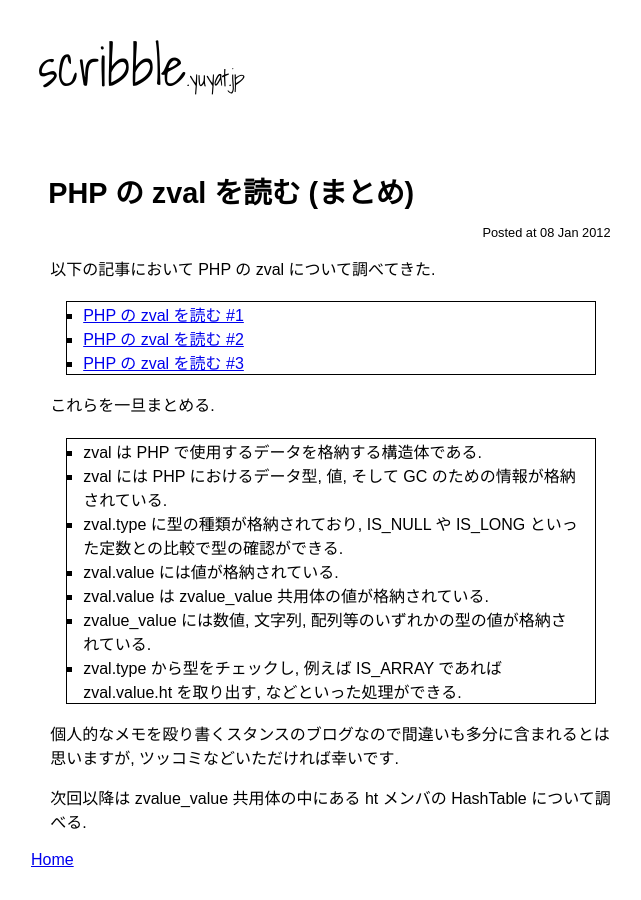
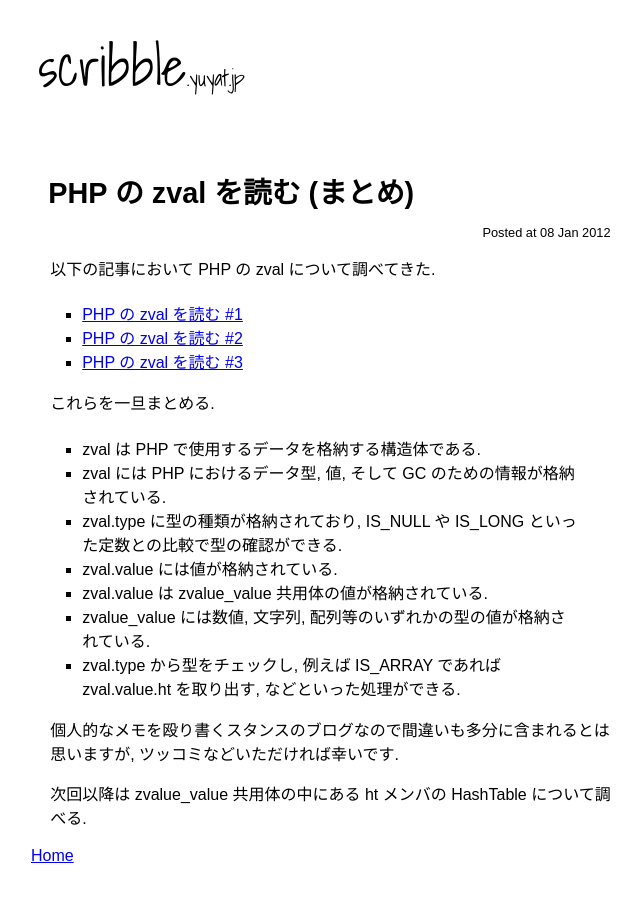
Before and after one commit to yuya-takeyama/scribble.yuyat.jp, a Jekyll site: the page built from _posts/2012-01-08-reading-zval-wrapping-up.md, in a window 1280 px wide. Shown: the whole page, without its empty margins (309-950 px from the left). Built offline with Jekyll 4.4.1, drawn with Linux system fonts in a browser that asks for light colours; some web fonts are replaced; a script that is not in the unit is left out.

Commit message:
Fix: Style.

```diff
--- a/css/style.css
+++ b/css/style.css
@@ -64,7 +64,6 @@
 }
 
 .article ul {
-    border: 1px #000 solid;
     list-style-type: square;
     margin: 1.2em 2.2em;
     padding: 0 1em;
```
